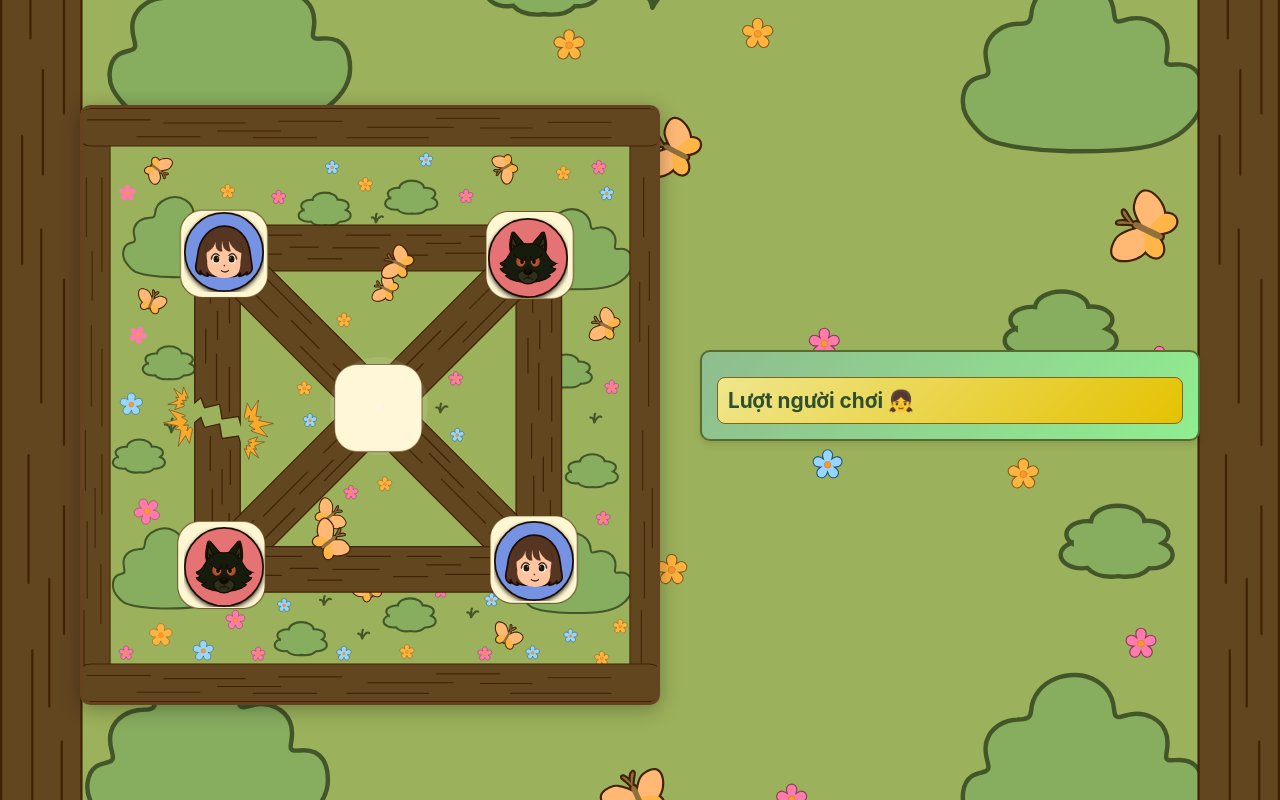
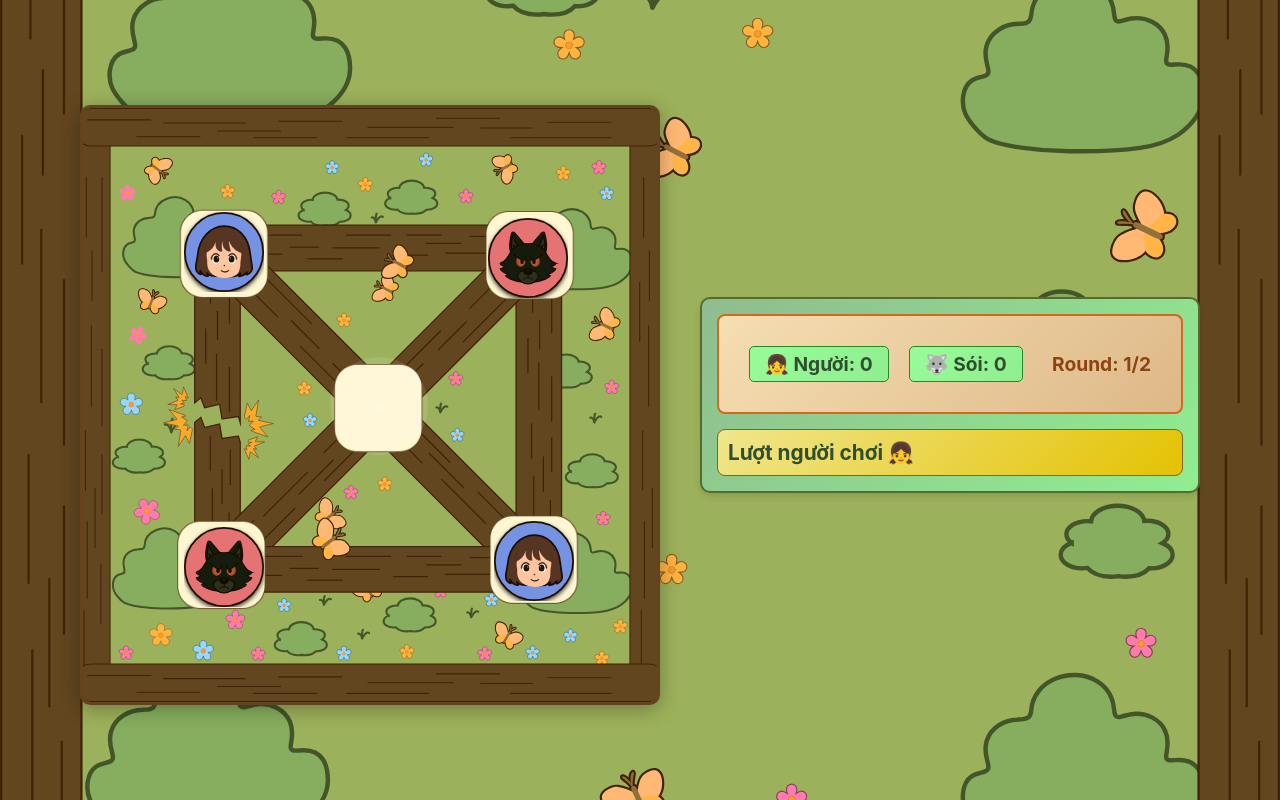
Before and after one commit to phunudocthan/no-bi-ta, a React (Create React App) app: page / in a window 1280 px wide. Built offline with nearby package versions, Linux system fonts and the light colour scheme.

Commit message:
Initial commit

```diff
--- a/src/App.js
+++ b/src/App.js
@@ -17,6 +17,9 @@ function App() {
     selectedIndex: null,
     turn: "human",
     log: "Lượt người chơi 👧",
+    round: 1,
+    humanScore: 0,
+    wolfScore: 0,
     isGameOver: false,
     isCheckingWin: false,
     gameEnded: false,
@@ -87,6 +90,9 @@ function App() {
       turn: "human",
       selectedIndex: null,
       log: "Lượt: Người 👧",
+      round: 1,
+      humanScore: 0,
+      wolfScore: 0,
       isGameOver: false,
       isCheckingWin: false,
       gameEnded: false,
@@ -104,12 +110,52 @@ function App() {
     }));
   };
 
-  const showGameOverModal = (message) => {
+  const resetRound = () => {
+    const nextRound = gameState.round + 1;
+
+    // Trạng thái ban đầu: hai nhân vật của mỗi phe nằm cùng một đường chéo
+    const newBoardState = [
+      { piece: "human" }, // góc trên trái
+      { piece: "wolf" }, // góc trên phải
+      { piece: "wolf" }, // góc dưới trái
+      { piece: "human" }, // góc dưới phải
+      { piece: null }, // trung tâm
+    ];
+
+    // Nếu round chẵn, hoán đổi vị trí hai phe theo nguyên tắc đường chéo
+    if (nextRound % 2 === 0) {
+      console.log("Hoán đổi vị trí cho round", nextRound);
+      // Hoán đổi: người ở đường chéo trên trái-dưới phải ↔ sói ở đường chéo trên phải-dưới trái
+      newBoardState[0].piece = "wolf"; // góc trên trái -> sói
+      newBoardState[1].piece = "human"; // góc trên phải -> người
+      newBoardState[2].piece = "human"; // góc dưới trái -> người
+      newBoardState[3].piece = "wolf"; // góc dưới phải -> sói
+      newBoardState[4].piece = null; // giữ ô trống ở giữa
+    }
+
+    setGameState((prev) => ({
+      ...prev,
+      boardState: newBoardState,
+      selectedIndex: null,
+      turn: "human",
+      log: `Round ${nextRound}: Lượt người chơi 👧`,
+      round: nextRound,
+      isGameOver: false,
+      isCheckingWin: false,
+      gameEnded: false,
+    }));
+  };
+
+  const showGameOverModal = (message, humanScore, wolfScore) => {
     const modal = document.createElement("div");
     modal.className = "game-over-modal";
     modal.innerHTML = `
       <div class="modal-content">
         <h2>${message}</h2>
+        <div class="final-score">
+          <p>👧 Người: ${humanScore}</p>
+          <p>🐺 Sói: ${wolfScore}</p>
+        </div>
         <button onclick="window.location.reload();">Chơi lại</button>
       </div>
     `;
@@ -279,49 +325,191 @@ function App() {
           }));
 
           if (!humanCanMove && !wolfCanMove) {
-            console.log("Hòa!");
+            console.log("Hòa round!");
             setGameState((prev) => ({
               ...prev,
-              log: "Hòa! 🤝",
+              log: "Hòa round! 🤝",
             }));
 
-            // Kết thúc game ngay lập tức
+            // Kiểm tra điều kiện kết thúc game
             setTimeout(() => {
-              setGameState((prev) => ({
-                ...prev,
-                gameEnded: true,
-              }));
-              showGameOverModal("Hòa! 🤝");
+              const currentHumanScore = gameState.humanScore;
+              const currentWolfScore = gameState.wolfScore;
+
+              console.log(
+                "Current scores - Human:",
+                currentHumanScore,
+                "Wolf:",
+                currentWolfScore
+              );
+
+              if (currentHumanScore >= 2 || currentWolfScore >= 2) {
+                // Một bên đã thắng 2 round
+                setGameState((prev) => ({
+                  ...prev,
+                  gameEnded: true,
+                }));
+                if (currentHumanScore >= 2) {
+                  showGameOverModal(
+                    "Người thắng chung cuộc! 👑",
+                    currentHumanScore,
+                    currentWolfScore
+                  );
+                } else {
+                  showGameOverModal(
+                    "Sói thắng chung cuộc! 👑",
+                    currentHumanScore,
+                    currentWolfScore
+                  );
+                }
+              } else if (
+                gameState.round >= 2 &&
+                currentHumanScore === 1 &&
+                currentWolfScore === 1
+              ) {
+                // Đến round 2 mà mỗi bên 1 round thì hòa
+                setGameState((prev) => ({
+                  ...prev,
+                  gameEnded: true,
+                }));
+                showGameOverModal(
+                  "Hòa chung cuộc! 🤝",
+                  currentHumanScore,
+                  currentWolfScore
+                );
+              } else {
+                // Tiếp tục round tiếp theo
+                setGameState((prev) => ({
+                  ...prev,
+                  log: "Hòa round! 🤝 - Nhấn bất kỳ đâu để tiếp tục...",
+                }));
+              }
             }, 2000);
           } else if (!humanCanMove) {
-            console.log("Sói thắng!");
+            console.log("Sói thắng round!");
+            const newWolfScore = gameState.wolfScore + 1;
             setGameState((prev) => ({
               ...prev,
-              log: "Sói thắng! 🐺 - Người hết nước đi!",
+              log: "Sói thắng round! 🐺 - Người hết nước đi!",
+              wolfScore: newWolfScore,
             }));
 
-            // Kết thúc game ngay lập tức
             setTimeout(() => {
-              setGameState((prev) => ({
-                ...prev,
-                gameEnded: true,
-              }));
-              showGameOverModal("Sói thắng! 🐺");
+              // Kiểm tra điều kiện kết thúc game
+              const currentHumanScore = gameState.humanScore;
+              const currentWolfScore = newWolfScore;
+
+              console.log(
+                "After wolf win - Human:",
+                currentHumanScore,
+                "Wolf:",
+                currentWolfScore
+              );
+
+              if (currentHumanScore >= 2 || currentWolfScore >= 2) {
+                // Một bên đã thắng 2 round
+                setGameState((prev) => ({
+                  ...prev,
+                  gameEnded: true,
+                }));
+                if (currentHumanScore >= 2) {
+                  showGameOverModal(
+                    "Người thắng chung cuộc! 👑",
+                    currentHumanScore,
+                    currentWolfScore
+                  );
+                } else {
+                  showGameOverModal(
+                    "Sói thắng chung cuộc! 👑",
+                    currentHumanScore,
+                    currentWolfScore
+                  );
+                }
+              } else if (
+                gameState.round >= 2 &&
+                currentHumanScore === 1 &&
+                currentWolfScore === 1
+              ) {
+                // Đến round 2 mà mỗi bên 1 round thì hòa
+                setGameState((prev) => ({
+                  ...prev,
+                  gameEnded: true,
+                }));
+                showGameOverModal(
+                  "Hòa chung cuộc! 🤝",
+                  currentHumanScore,
+                  currentWolfScore
+                );
+              } else {
+                // Tiếp tục round tiếp theo
+                setGameState((prev) => ({
+                  ...prev,
+                  log: "Sói thắng round! 🐺 - Nhấn bất kỳ đâu để tiếp tục...",
+                }));
+              }
             }, 2000);
           } else if (!wolfCanMove) {
-            console.log("Người thắng!");
+            console.log("Người thắng round!");
+            const newHumanScore = gameState.humanScore + 1;
             setGameState((prev) => ({
               ...prev,
-              log: "Người thắng! 👧 - Sói hết nước đi!",
+              log: "Người thắng round! 👧 - Sói hết nước đi!",
+              humanScore: newHumanScore,
             }));
 
-            // Kết thúc game ngay lập tức
             setTimeout(() => {
-              setGameState((prev) => ({
-                ...prev,
-                gameEnded: true,
-              }));
-              showGameOverModal("Người thắng! 👧");
+              // Kiểm tra điều kiện kết thúc game
+              const currentHumanScore = newHumanScore;
+              const currentWolfScore = gameState.wolfScore;
+
+              console.log(
+                "After human win - Human:",
+                currentHumanScore,
+                "Wolf:",
+                currentWolfScore
+              );
+
+              if (currentHumanScore >= 2 || currentWolfScore >= 2) {
+                // Một bên đã thắng 2 round
+                setGameState((prev) => ({
+                  ...prev,
+                  gameEnded: true,
+                }));
+                if (currentHumanScore >= 2) {
+                  showGameOverModal(
+                    "Người thắng chung cuộc! 👑",
+                    currentHumanScore,
+                    currentWolfScore
+                  );
+                } else {
+                  showGameOverModal(
+                    "Sói thắng chung cuộc! 👑",
+                    currentHumanScore,
+                    currentWolfScore
+                  );
+                }
+              } else if (
+                gameState.round >= 2 &&
+                currentHumanScore === 1 &&
+                currentWolfScore === 1
+              ) {
+                // Đến round 2 mà mỗi bên 1 round thì hòa
+                setGameState((prev) => ({
+                  ...prev,
+                  gameEnded: true,
+                }));
+                showGameOverModal(
+                  "Hòa chung cuộc! 🤝",
+                  currentHumanScore,
+                  currentWolfScore
+                );
+              } else {
+                // Tiếp tục round tiếp theo
+                setGameState((prev) => ({
+                  ...prev,
+                  log: "Người thắng round! 👧 - Nhấn bất kỳ đâu để tiếp tục...",
+                }));
+              }
             }, 2000);
           }
         }
@@ -333,7 +521,7 @@ function App() {
   const handleAppClick = (e) => {
     // Nếu đang chờ người chơi nhấn để tiếp tục round
     if (gameState.log.includes("Nhấn bất kỳ đâu để tiếp tục")) {
-      resetGame();
+      resetRound();
       return;
     }
   };
@@ -350,6 +538,13 @@ function App() {
           onBotMoveAnimationEnd={handleBotMoveAnimationEnd}
         />
         <div className="game-info">
+          <div className="score-board">
+            <div className="score">
+              <span>👧 Người: {gameState.humanScore}</span>
+              <span>🐺 Sói: {gameState.wolfScore}</span>
+            </div>
+            <div className="round">Round: {gameState.round}/2</div>
+          </div>
           <div className="log">{gameState.log}</div>
         </div>
       </div>
```
